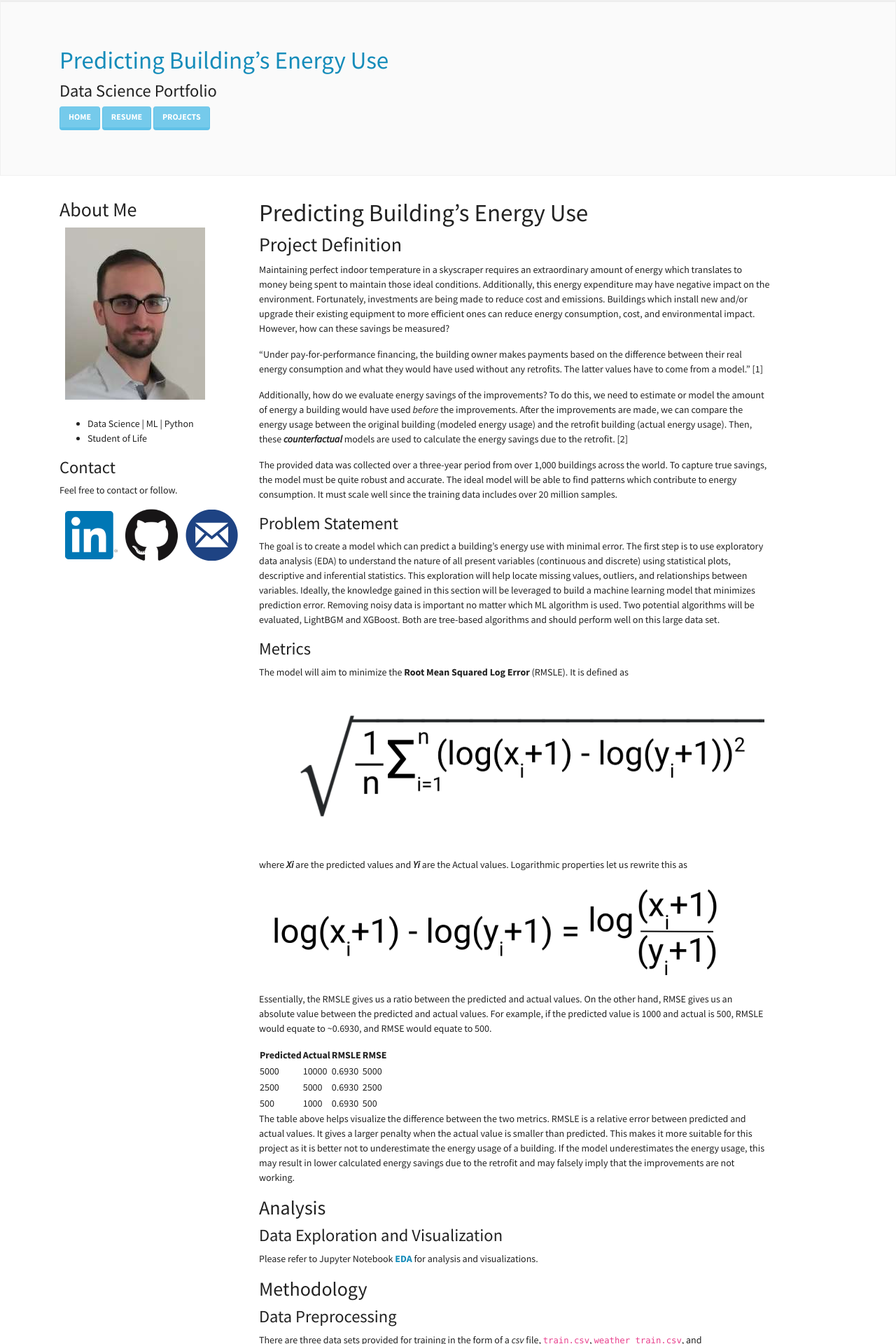
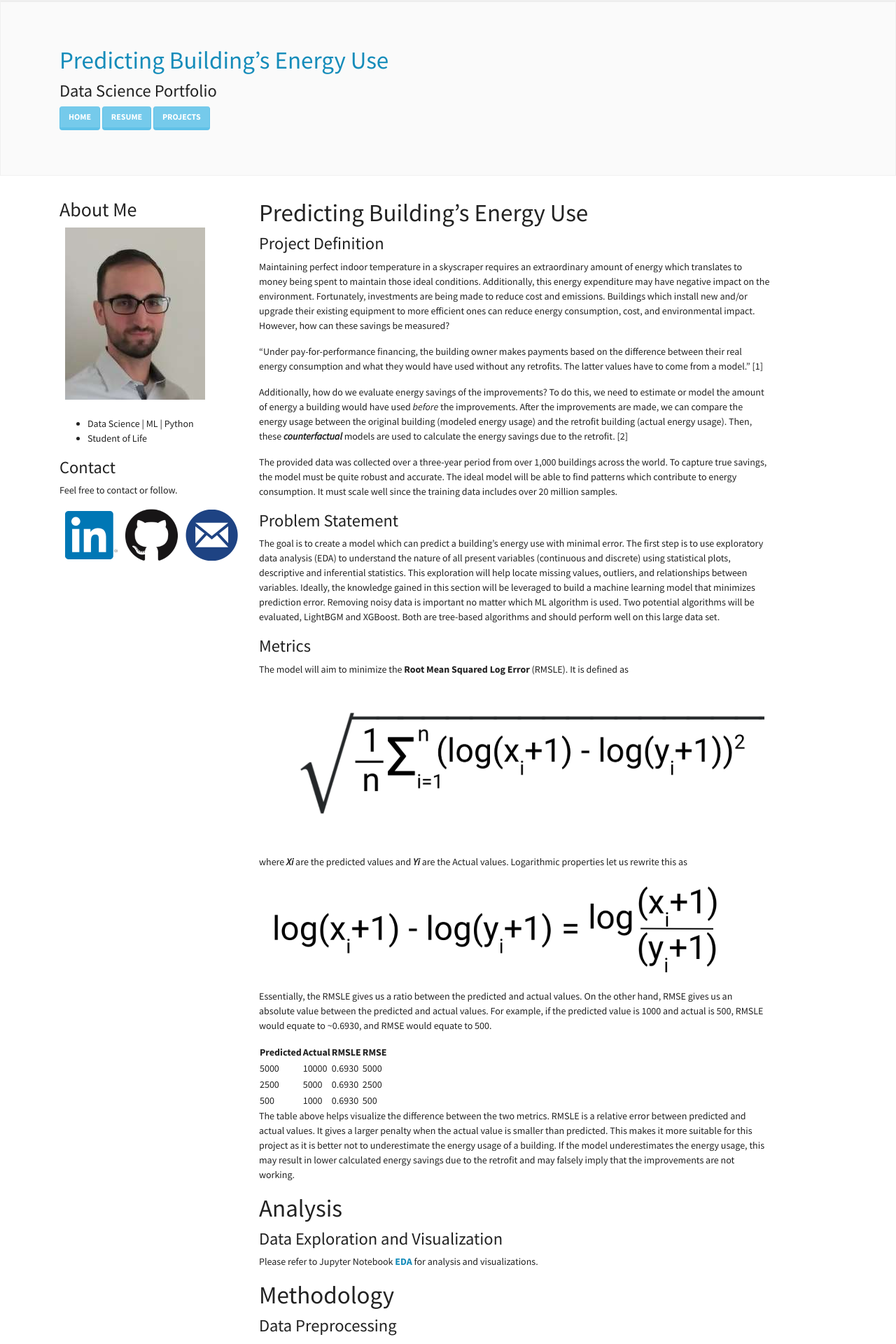
Before and after one commit to sergatron/sergatron.github.io, a Jekyll site: the page built from Predicting-Building-Energy-Use.md, in a window 1280 px wide. Shown: the top 1920 px of the page at 70% size. Built offline with Jekyll 4.4.1, drawn with Linux system fonts in a browser that asks for light colours; nearby versions of some CDN libraries; our own code applies the rules of GitHub Pages for plain Markdown files.

Commit message:
Update headers

```diff
--- a/Predicting-Building-Energy-Use.md
+++ b/Predicting-Building-Energy-Use.md
@@ -1,6 +1,6 @@
 # Predicting Building's Energy Use
 
-## Project Definition
+### Project Definition
 
 Maintaining perfect indoor temperature in a skyscraper requires an extraordinary amount of energy which translates to money being spent to maintain those ideal conditions. Additionally, this energy expenditure may have negative impact on the environment. Fortunately, investments are being made to reduce cost and emissions. Buildings which install new and/or upgrade their existing equipment to more efficient ones can reduce energy consumption, cost, and environmental impact. However, how can these savings be measured?
 
@@ -12,7 +12,6 @@ The provided data was collected over a three-year period from over 1,000 buildin
 
 ### Problem Statement
 The goal is to create a model which can predict a building's energy use with minimal error. The first step is to use exploratory data analysis (EDA) to understand the nature of all present variables (continuous and discrete) using statistical plots, descriptive and inferential statistics. This exploration will help locate missing values, outliers, and relationships between variables. Ideally, the knowledge gained in this section will be leveraged to build a machine learning model that minimizes prediction error. Removing noisy data is important no matter which ML algorithm is used. Two potential algorithms will be evaluated, LightBGM and XGBoost. Both are tree-based algorithms and should perform well on this large data set.
-
 
 
 ### Metrics
@@ -36,12 +35,12 @@ Essentially, the RMSLE gives us a ratio between the predicted and actual values.
 The table above helps visualize the difference between the two metrics. RMSLE is a relative error between predicted and actual values. It gives a larger penalty when the actual value is smaller than predicted. This makes it more suitable for this project as it is better not to underestimate the energy usage of a building. If the model underestimates the energy usage, this may result in lower calculated energy savings due to the retrofit and may falsely imply that the improvements are not working.
 
 
-## Analysis
+# Analysis
 ### Data Exploration and Visualization
 Please refer to Jupyter Notebook [**EDA**](https://github.com/sergatron/ASHRAE---Great-Energy-Predictor-III/blob/master/EDA/eda.ipynb) for analysis and visualizations.
 
 
-## Methodology
+# Methodology
 ### Data Preprocessing
 There are three data sets provided for training in the form of a *csv* file, `train.csv`, `weather_train.csv`, and `building_metadata.csv`. All three files were inspected for missing values before merging together. Missing weather data was filled using aggregated data based on the location (site_id), month, and day of the missing value. Incorporating these variables insured a relatively accurate filling method as opposed to simply using median or mean of entire data to fill missing values. Building metadata also contained missing values in `floor_count` and `year_built` variables. However, `floor_count` seemed to be an uninformative variable compared to `square_feet` and therefore was removed. The total area of a building is a more informative variable than the amount of floors a building contains. The `year_built` variable contained too many missing values (over 60%) and was removed.
 
@@ -66,7 +65,7 @@ The first model did not contain any additional features, outliers were not remov
 
 Accuracy is an important aspect of the model; however, it is also important to overcome overfitting. If the model is given an infinite amount of training data, then it will keep improving constantly. However, it is not the goal to continuously improve the training score. Minimizing the error on the test subset is the real goal. Therefore, the model needs regularization. Overfitting was overcome the adjusting the hyper-parameters of the model. [2] The hyper-parameters control the complexity and regularization of the model. As complexity of the model increases, regularization will add to the penalty (error) such that the model will try to capture the general trend and not the noise. Specific hyper-parameters will be discussed in the "Results" section.
 
-## Results
+# Results
 ### Model Evaluation and Validation
 KFold cross-validation was used to validate the model's results. LightGBM was used to create the final model as it performed better than XGBoost, that is, it offered a lower error on the test subset with five-fold cross-validation. The best/lowest RMSLE achieved was 0.266 by the LightGBM model as opposed to XGBoost which achieved RMSLE of 0.478 and took much longer to train.
 
@@ -102,7 +101,7 @@ According to the model, these are the most important predictors:
 From the figure above, we can conclude that seasonality, in general, is an important predictor of a building's energy consumption. Seasonality includes variables 'month', 'day', 'hour', and 'air temperature'. One of the most important features is the `building_id` which implies that there is something about the building itself that is a great contributing factor to the energy usage. In other words, the variable `building_id` is a representative of a set of feature space. So, although we have data about the buildings, something still appears to be missing which would further explain the energy usage of that building. Perhaps more data is needed about the building itself to further explains its energy consumption.
 
 
-## Conclusion
+# Conclusion
 Reducing energy usage of a building is important for various reasons including financial and environmental impact. This is a practical problem to solve but also presents unique challenges. The resulting model is relatively accurate, but its results also seem to imply that more data is needed. As discussed earlier, `building_id` is an interesting predictor since it's simply an integer. Perhaps it may represent the address of the building and was encoded as an integer for privacy reasons. So, does the address make an important predictor in that case? Do the surrounding buildings affect the energy consumption? These are some of the questions that cannot be answered here but may be answered with additional data.
 
 ### Further Work
```
